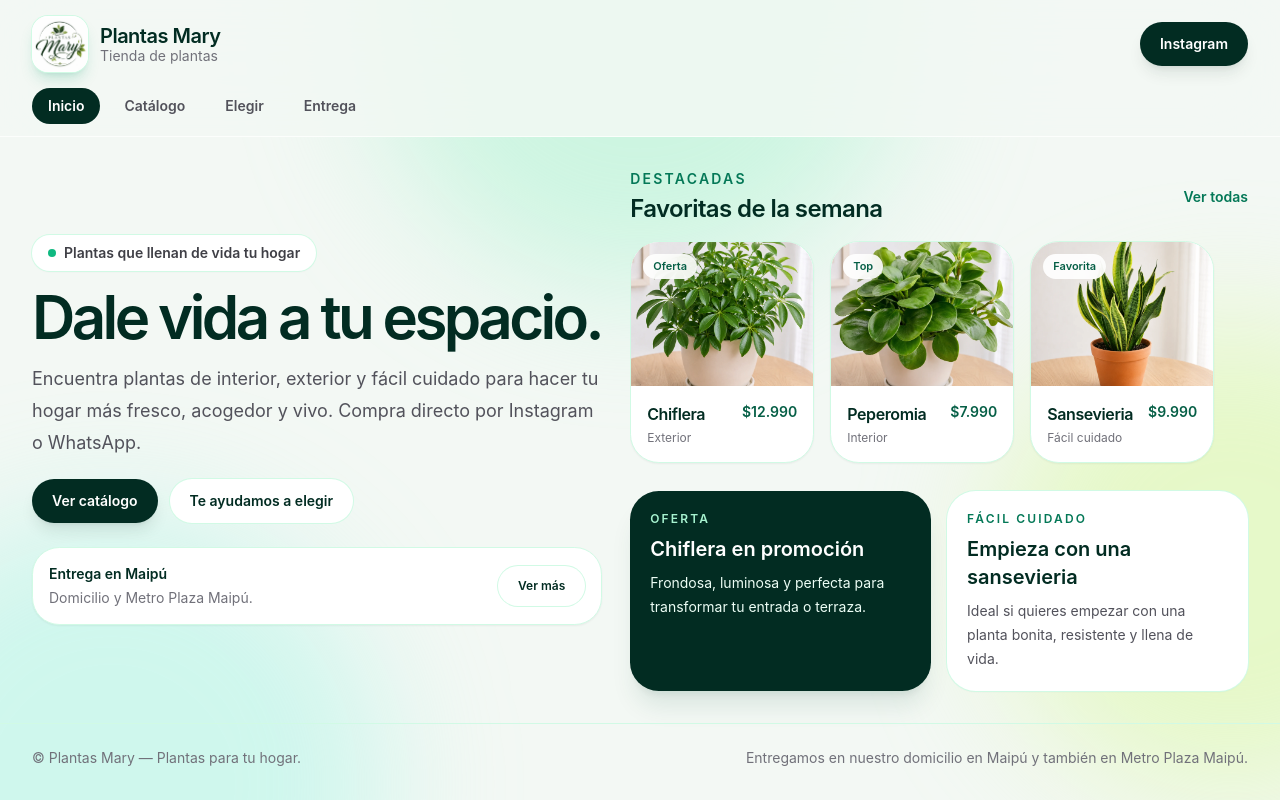
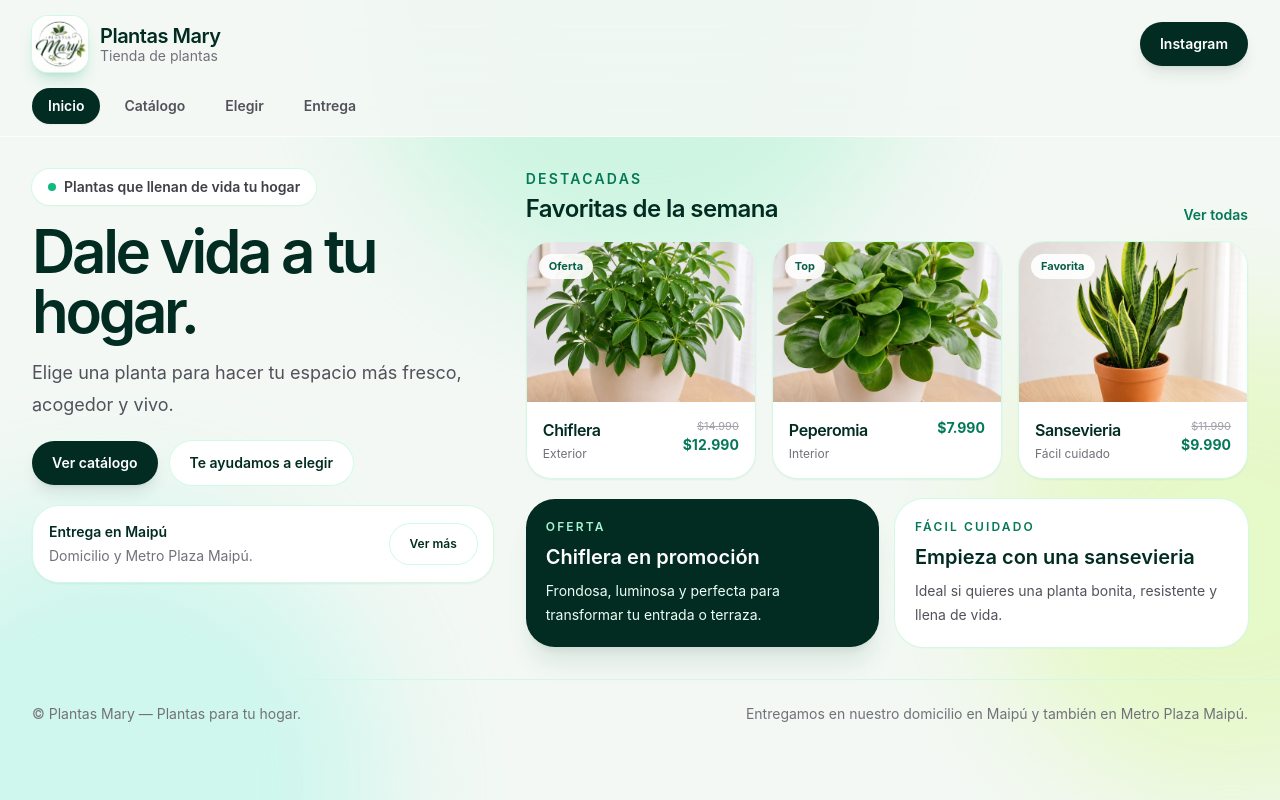
Before and after one commit to joaquinserrailler-lab/PlantasMary, a Next.js app: page / in a window 1280 px wide. Built offline with nearby package versions, Linux system fonts and the light colour scheme.

Commit message:
Update page.tsx

```diff
--- a/app/page.tsx
+++ b/app/page.tsx
@@ -60,7 +60,7 @@ const plants: Plant[] = [
     name: "Peperomia",
     price: "$7.990",
     category: "Interior",
-    short: "Compacta y fácil de amar.",
+    short: "Compacta y fácil.",
     description:
       "Perfecta para escritorios, repisas y espacios pequeños. Muy linda para regalar o empezar.",
     image: "/peperomia.webp",
@@ -179,7 +179,7 @@ function NavButton({
       onClick={onClick}
       className={[
         "shrink-0 rounded-full px-4 py-2 text-sm font-semibold transition",
-        active ? "bg-emerald-950 text-white" : "text-zinc-600 hover:bg-white hover:text-emerald-950",
+        active ? "bg-emerald-950 text-white shadow-sm" : "text-zinc-600 hover:bg-white hover:text-emerald-950",
       ].join(" ")}
     >
       {children}
@@ -187,33 +187,41 @@ function NavButton({
   )
 }
 
-function TinyPlantCard({
+function FeaturedMiniCard({
   plant,
-  onOpenCatalog,
+  large = false,
+  onClick,
 }: {
   plant: Plant
-  onOpenCatalog: () => void
+  large?: boolean
+  onClick: () => void
 }) {
   return (
     <button
-      onClick={onOpenCatalog}
-      className="w-[11.5rem] shrink-0 overflow-hidden rounded-[1.8rem] border border-emerald-100 bg-white text-left shadow-sm transition hover:-translate-y-1 hover:shadow-xl"
+      onClick={onClick}
+      className={[
+        "group overflow-hidden rounded-[1.6rem] border border-emerald-100 bg-white text-left shadow-sm transition hover:-translate-y-1 hover:shadow-xl hover:shadow-emerald-200/60",
+        large ? "col-span-2 sm:col-span-1" : "",
+      ].join(" ")}
     >
-      <div className="relative h-36 overflow-hidden">
-        <img src={plant.image} alt={plant.name} className="h-full w-full object-cover" />
+      <div className={large ? "relative h-44 overflow-hidden sm:h-40" : "relative h-32 overflow-hidden sm:h-40"}>
+        <img src={plant.image} alt={plant.name} className="h-full w-full object-cover transition duration-300 group-hover:scale-105" />
         {plant.badge && (
-          <div className="absolute left-3 top-3 rounded-full bg-white/90 px-2.5 py-1 text-[11px] font-semibold text-emerald-800 backdrop-blur">
+          <span className="absolute left-3 top-3 rounded-full bg-white/90 px-2.5 py-1 text-[11px] font-bold text-emerald-800 backdrop-blur">
             {plant.badge}
-          </div>
+          </span>
         )}
       </div>
       <div className="p-4">
-        <div className="flex items-start justify-between gap-2">
+        <div className="flex items-start justify-between gap-3">
           <div>
-            <p className="text-base font-semibold tracking-tight text-emerald-950">{plant.name}</p>
+            <h3 className="text-base font-semibold tracking-tight text-emerald-950">{plant.name}</h3>
             <p className="mt-1 text-xs text-zinc-500">{plant.category}</p>
           </div>
-          <p className="text-sm font-semibold text-emerald-800">{plant.price}</p>
+          <div className="text-right">
+            {plant.oldPrice && <p className="text-[11px] text-zinc-400 line-through">{plant.oldPrice}</p>}
+            <p className="text-sm font-bold text-emerald-700">{plant.price}</p>
+          </div>
         </div>
       </div>
     </button>
@@ -373,22 +381,22 @@ function DeliveryMap() {
 function HomeView({ setView }: { setView: (view: View) => void }) {
   return (
     <section className="mx-auto max-w-7xl px-5 py-6 sm:px-8 sm:py-8">
-      <div className="grid items-center gap-7 lg:grid-cols-[0.96fr_1.04fr]">
+      <div className="grid items-start gap-8 lg:grid-cols-[0.78fr_1.22fr]">
         <div>
           <div className="mb-4 inline-flex items-center gap-2 rounded-full bg-white px-4 py-2 text-xs font-semibold text-zinc-700 shadow-sm ring-1 ring-emerald-100 sm:text-sm">
             <span className="h-2 w-2 rounded-full bg-emerald-500" />
             Plantas que llenan de vida tu hogar
           </div>
 
-          <h1 className="max-w-3xl text-[2.85rem] font-semibold leading-[0.95] tracking-[-0.06em] text-emerald-950 sm:text-6xl">
-            Dale vida a tu espacio.
+          <h1 className="max-w-2xl text-[2.65rem] font-semibold leading-[0.96] tracking-[-0.055em] text-emerald-950 sm:text-6xl">
+            Dale vida a tu hogar.
           </h1>
 
-          <p className="mt-4 max-w-2xl text-base leading-7 text-zinc-600 sm:text-lg sm:leading-8">
-            Encuentra plantas de interior, exterior y fácil cuidado para hacer tu hogar más fresco, acogedor y vivo. Compra directo por Instagram o WhatsApp.
+          <p className="mt-4 max-w-xl text-base leading-7 text-zinc-600 sm:text-lg sm:leading-8">
+            Elige una planta para hacer tu espacio más fresco, acogedor y vivo.
           </p>
 
-          <div className="mt-5 flex flex-col gap-3 sm:flex-row">
+          <div className="mt-5 grid gap-3 sm:flex">
             <Button onClick={() => setView("catalogo")} variant="dark" className="w-full sm:w-auto">
               Ver catálogo
             </Button>
@@ -397,7 +405,7 @@ function HomeView({ setView }: { setView: (view: View) => void }) {
             </Button>
           </div>
 
-          <div className="mt-6 rounded-[1.7rem] border border-emerald-100 bg-white p-4 shadow-sm">
+          <div className="mt-5 rounded-[1.7rem] border border-emerald-100 bg-white p-4 shadow-sm">
             <div className="flex items-center justify-between gap-4">
               <div>
                 <p className="text-sm font-semibold text-emerald-950">Entrega en Maipú</p>
@@ -411,7 +419,7 @@ function HomeView({ setView }: { setView: (view: View) => void }) {
         </div>
 
         <div>
-          <div className="mb-4 flex items-center justify-between">
+          <div className="mb-4 flex items-end justify-between gap-4">
             <div>
               <p className="text-sm font-semibold uppercase tracking-[0.16em] text-emerald-700">
                 Destacadas
@@ -422,30 +430,37 @@ function HomeView({ setView }: { setView: (view: View) => void }) {
             </div>
             <button
               onClick={() => setView("catalogo")}
-              className="text-sm font-semibold text-emerald-700 transition hover:text-emerald-900"
+              className="shrink-0 text-sm font-semibold text-emerald-700 transition hover:text-emerald-900"
             >
               Ver todas
             </button>
           </div>
 
-          <div className="-mx-5 overflow-x-auto px-5 pb-2 sm:mx-0 sm:px-0">
-            <div className="flex gap-4">
-              {plants.map((plant) => (
-                <TinyPlantCard key={plant.id} plant={plant} onOpenCatalog={() => setView("catalogo")} />
-              ))}
-            </div>
+          <div className="grid grid-cols-2 gap-3 sm:grid-cols-3 sm:gap-4">
+            {plants.map((plant, index) => (
+              <FeaturedMiniCard
+                key={plant.id}
+                plant={plant}
+                large={index === 0}
+                onClick={() => setView("catalogo")}
+              />
+            ))}
           </div>
 
           <div className="mt-5 grid gap-4 sm:grid-cols-2">
             <div className="rounded-[1.8rem] bg-emerald-950 p-5 text-white shadow-xl shadow-emerald-900/10">
               <p className="text-xs font-semibold uppercase tracking-[0.18em] text-emerald-200">Oferta</p>
               <p className="mt-2 text-xl font-semibold">Chiflera en promoción</p>
-              <p className="mt-2 text-sm leading-6 text-emerald-50">Frondosa, luminosa y perfecta para transformar tu entrada o terraza.</p>
+              <p className="mt-2 text-sm leading-6 text-emerald-50">
+                Frondosa, luminosa y perfecta para transformar tu entrada o terraza.
+              </p>
             </div>
             <div className="rounded-[1.8rem] bg-white p-5 shadow-sm ring-1 ring-emerald-100">
               <p className="text-xs font-semibold uppercase tracking-[0.18em] text-emerald-700">Fácil cuidado</p>
               <p className="mt-2 text-xl font-semibold text-emerald-950">Empieza con una sansevieria</p>
-              <p className="mt-2 text-sm leading-6 text-zinc-600">Ideal si quieres empezar con una planta bonita, resistente y llena de vida.</p>
+              <p className="mt-2 text-sm leading-6 text-zinc-600">
+                Ideal si quieres una planta bonita, resistente y llena de vida.
+              </p>
             </div>
           </div>
         </div>
@@ -640,7 +655,7 @@ export default function Home() {
 
   return (
     <main
-      className="min-h-screen bg-[#f3f8f4] text-zinc-950"
+      className="min-h-screen overflow-x-hidden bg-[#f3f8f4] text-zinc-950"
       style={{
         fontFamily:
           '-apple-system, BlinkMacSystemFont, "SF Pro Display", Inter, "Segoe UI", sans-serif',
@@ -652,7 +667,7 @@ export default function Home() {
         <div className="absolute bottom-[-16rem] left-[-10rem] h-[34rem] w-[34rem] rounded-full bg-teal-200/40 blur-3xl" />
       </div>
 
-      <header className="sticky top-0 z-50 border-b border-white/70 bg-[#f3f8f4]/85 backdrop-blur-2xl">
+      <header className="sticky top-0 z-50 border-b border-white/70 bg-[#f3f8f4]/90 backdrop-blur-2xl">
         <div className="mx-auto flex max-w-7xl items-center justify-between px-5 py-4 sm:px-8">
           <button onClick={() => setView("inicio")} className="flex items-center gap-3 text-left">
             <div className="flex h-14 w-14 items-center justify-center overflow-hidden rounded-2xl bg-white shadow-lg shadow-emerald-600/20 ring-1 ring-emerald-100">
```
